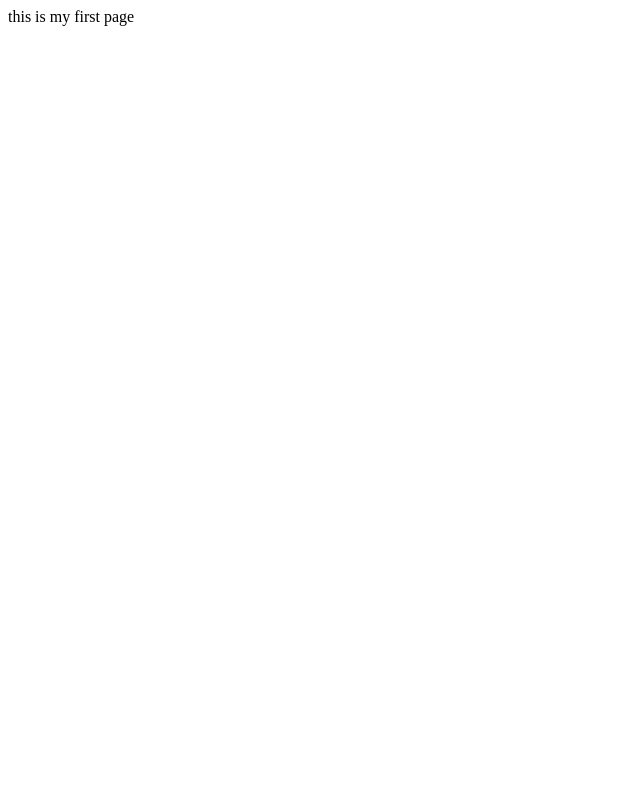
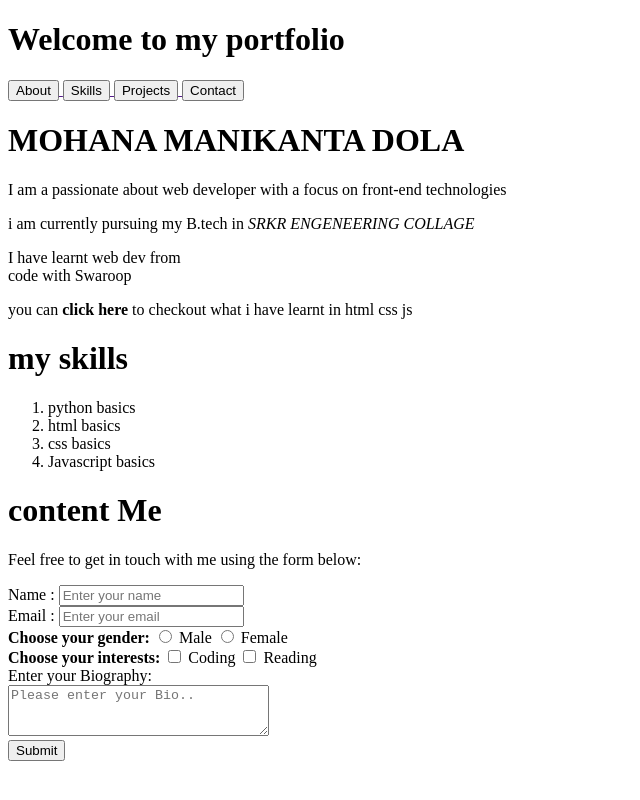
Before and after one commit to MohanaManikantaDola/MYPORTFOLIO, a plain HTML site: page index.html in a window 1280 px wide. Shown: the whole page, without its empty margins (0-640 px from the left). Drawn offline with Linux system fonts and the light colour scheme.

Commit message:
Add files via upload

```diff
--- a/index.html
+++ b/index.html
@@ -1 +1,69 @@
-this is my first page
+<!DOCTYPE html>
+<html lang="en">
+<head>
+    <meta charset="UTF-8">
+    <meta name="viewport" content="width=device-width, initial-scale=1.0">
+    <title>Document</title>
+</head>
+<body>
+    <h1>Welcome to my portfolio</h1>
+
+    <a href="">
+        <button>About</button>
+    </a>
+    <a href="">
+        <button>Skills</button>
+    </a>
+    <a href="">
+        <button>Projects</button>
+    </a>
+    <a href="">
+        <button>Contact</button>
+    </a>
+
+    <h1>MOHANA MANIKANTA DOLA</h1>
+    <p>I am a passionate about web developer with a focus on front-end technologies</p>
+    <p>i am currently pursuing my B.tech in <em>SRKR ENGENEERING COLLAGE</em></p>
+    <P>I have learnt web dev from<br>code with Swaroop</P>
+    <p>you can <strong>click here</strong> to checkout what i have learnt in html css js</p>
+    <h1>my skills</h1>
+    <ol>
+        <li>python basics</li>
+        <li>html basics</li>
+        <li>css basics</li>
+        <li>Javascript basics</li>
+    </ol>
+
+    <h1>content Me</h1>
+    <p>Feel free to get in touch with me using the form below:</p>
+    <form>
+
+        <label for = "name">Name : </label>
+        <input type="text" id="name" required placeholder="Enter your name">
+        <br>
+        <label for = "email">Email : </label>
+        <input type="email" id="email" required placeholder="Enter your email">
+        <br>
+        <b>Choose your gender: </b>
+        <input type="radio" id="male" value="male" name="gender">
+        <label for="male">Male</label>
+        <input type="radio" id="female" value="female" name="gender">
+        <label for="female">Female</label>
+        <br>
+
+        <b>Choose your interests:</b>
+        <input type="checkbox" id="coding" value="coding">
+        <label for="coding">Coding</label>
+        <input type="checkbox" id="reading" value="reading">
+        <label for="reading">Reading</label>
+        <br>
+
+        <label for="bio">Enter your Biography: </label><br>
+        <textarea  id="bio" placeholder="Please enter your Bio.." rows="3" cols="30"></textarea>
+        <br>
+
+        <button type="submit">Submit</button>
+
+    </form>
+</body>
+</html>
```
